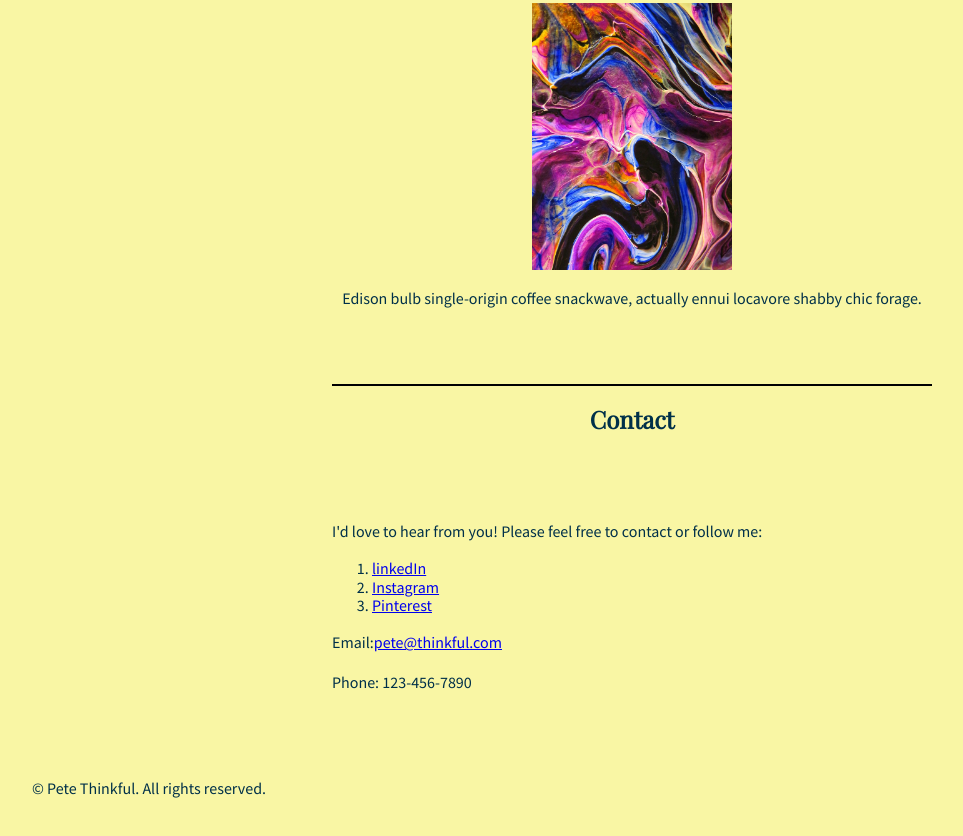
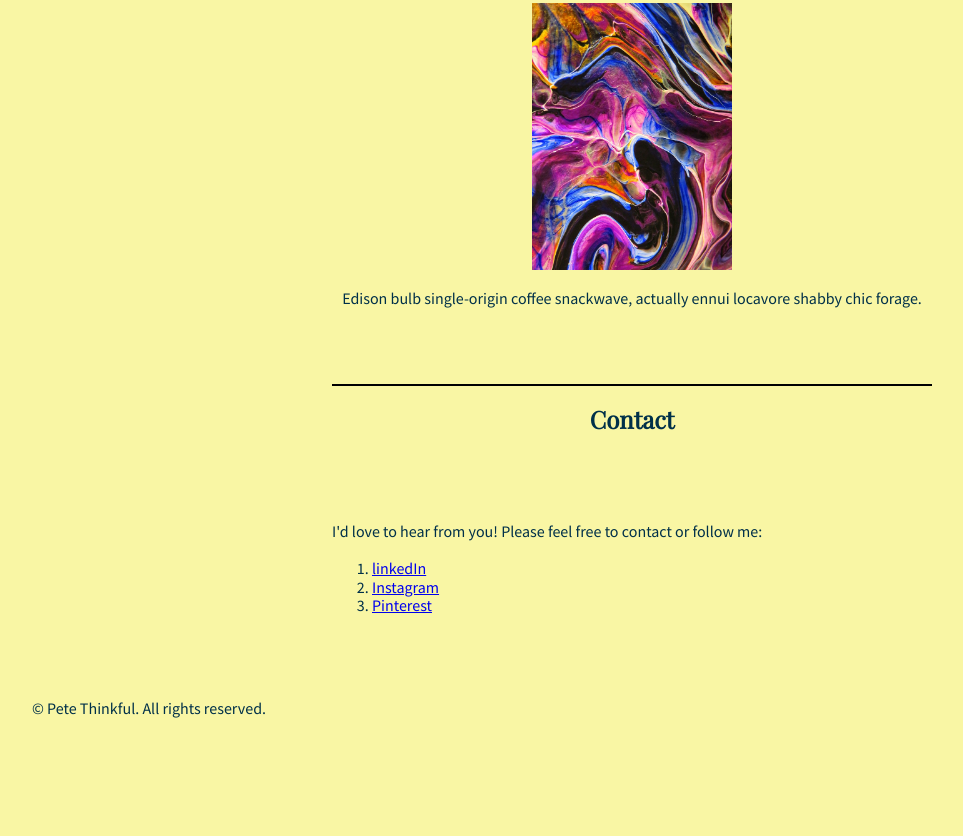
Before and after one commit to rogerblizz/Pete-Thinkful-Artist-1, a plain HTML site: page index.html in a window 1280 px wide. Shown: the part 1952-2788 px from the top of the page, without its empty margins (8-971 px from the left). After the commit the page ends 2728 px from the top, so only its background shows below. Drawn offline with nearby package versions, Linux system fonts and the light colour scheme.

Commit message:
Update index.html

```diff
--- a/index.html
+++ b/index.html
@@ -82,8 +82,6 @@ excited to work with other artists to create new art.</p>
           <li><a href="https://www.instagram.com">Instagram</a></li>
           <li><a href="https://www.pinterest.com">Pinterest</a></li>
         </ol>
-        <p>Email:<a href="mailto:pete@thinkful.com">pete@thinkful.com</a></p>
-        <p>Phone: 123-456-7890</p>
       </article>
     </div>
   </main>
```
